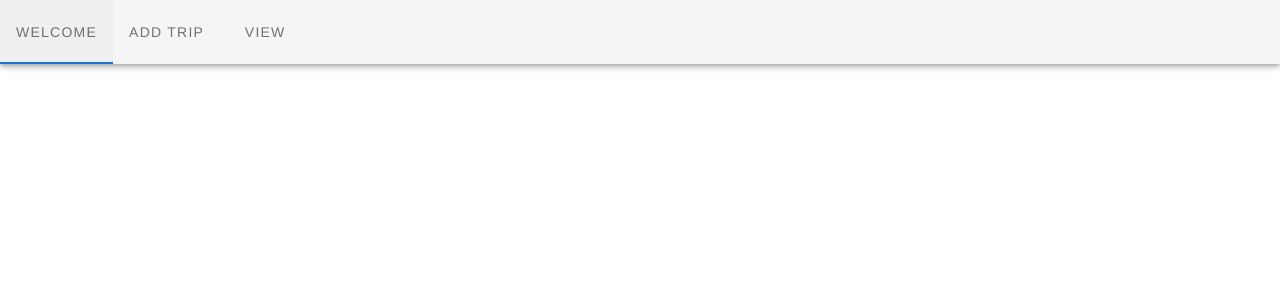
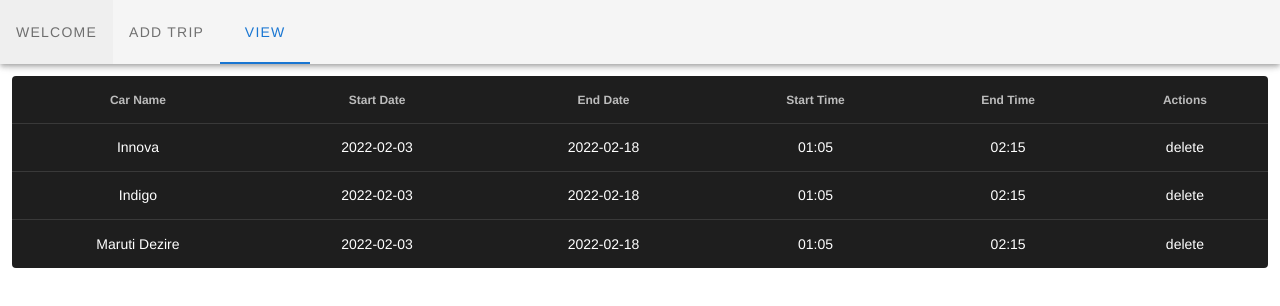
Before and after one commit to jaybh1987/travelview, a Vue app: page /view in a window 1280 px wide. Shown: the top 306 px of the page. Built offline with nearby package versions, Linux system fonts and the light colour scheme.

Commit message:
view page added.

```diff
--- a/src/App.vue
+++ b/src/App.vue
@@ -7,7 +7,7 @@
         <v-tabs>
           <v-tab to="/welcome">Welcome</v-tab>
           <v-tab to="/addtrip">Add Trip</v-tab>
-          <v-tab>View</v-tab>
+          <v-tab to="/view">View</v-tab>
         </v-tabs>
       </v-app-bar>
 
--- a/src/router/index.js
+++ b/src/router/index.js
@@ -3,6 +3,7 @@ import VueRouter from 'vue-router'
 import Home from '../views/Home.vue'
 import Welcome from '../views/welcome.vue'
 import Addtrip from '../views/addtrip.vue'
+import Viewpage from '../views/viewpage.vue'
 
 Vue.use(VueRouter)
 
@@ -29,6 +30,11 @@ const routes = [
     path: '/addtrip',
     name: 'Addtrip',
     component: Addtrip
+  },
+  {
+    path: '/view',
+    name: 'View',
+    component: Viewpage
   }
 ]
 
--- a/src/views/addtrip.vue
+++ b/src/views/addtrip.vue
@@ -141,28 +141,6 @@
     </v-menu>
   </v-layout>
 
-
-
-
-
-
-
-
-
-
-
-
-
-
-
-
-
-
-
-
-
-
-
   <v-checkbox
     v-model="checkbox"
     :rules="[v => !!v || 'You must agree to continue!']"
@@ -170,8 +148,6 @@
     @change="createJson"
     required
   ></v-checkbox>
-
-    {{j}}
 
   <v-btn
     :disabled="!valid"
@@ -196,7 +172,12 @@
   >
     Reset Validation
   </v-btn>
+
+  {{j}}
 </v-form>
+
+
+
 </template>
 
 
--- /dev/null
+++ b/src/views/viewpage.vue
@@ -0,0 +1,69 @@
+<template>
+
+    <v-simple-table dark>
+        <template v-slot:default>
+            <thead>
+                <tr>
+                    <th class="text-center">Car Name</th>
+                    <th class="text-center">Start Date</th>
+                    <th class="text-center">End Date</th>
+                    <th class="text-center">Start Time</th>
+                    <th class="text-center">End Time</th>
+                    <th class="text-center">Actions</th>
+                </tr>
+            </thead>
+            <tbody>
+                <tr
+                v-for="i in jsonData"
+                :key="i.car"
+                >
+
+                <td>{{i.car}}</td>
+                <td>{{i.startDate}}</td>
+                <td>{{i.endDate}}</td>
+                <td>{{i.stTime}}</td>
+                <td>{{i.edTime}}</td>
+                <td>
+                        delete
+                </td>
+
+                </tr>
+            </tbody>
+        </template>
+    </v-simple-table>
+
+
+</template>
+
+
+<script>
+
+
+    export default {
+        data: () => ({
+            title: 'Welcome to view page. ' ,
+            jsonData: [{
+                "car":"Innova",
+                "startDate":"2022-02-03",
+                "endDate":"2022-02-18",
+                "stTime":"01:05",
+                "edTime":"02:15"
+                },
+                {
+                "car":"Indigo",
+                "startDate":"2022-02-03",
+                "endDate":"2022-02-18",
+                "stTime":"01:05",
+                "edTime":"02:15"
+                },
+                {
+                "car":"Maruti Dezire",
+                "startDate":"2022-02-03",
+                "endDate":"2022-02-18",
+                "stTime":"01:05",
+                "edTime":"02:15"
+                }],
+
+        })
+    }
+</script>
```
Also changed, not shown: 1 other file (tests, documents, lock files or other folders). Lines whose indentation alone changed are shown as unchanged.
